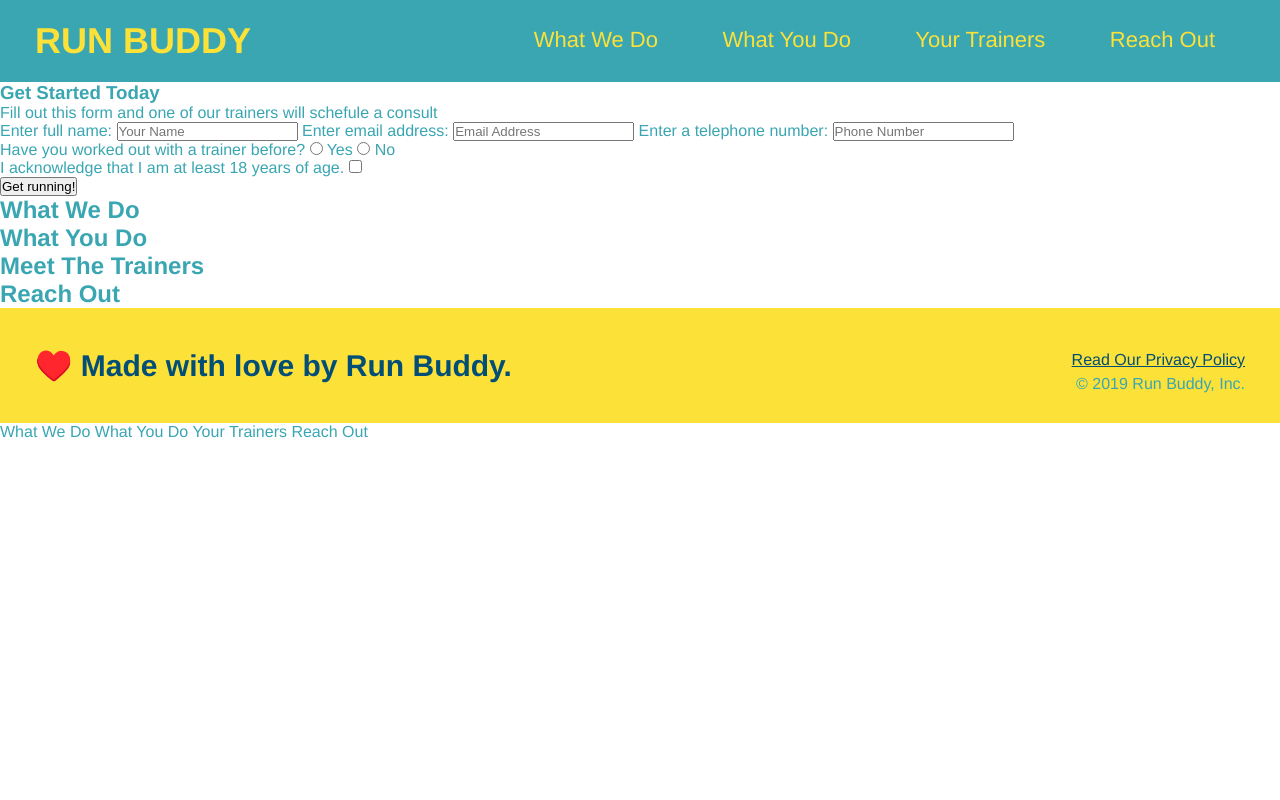
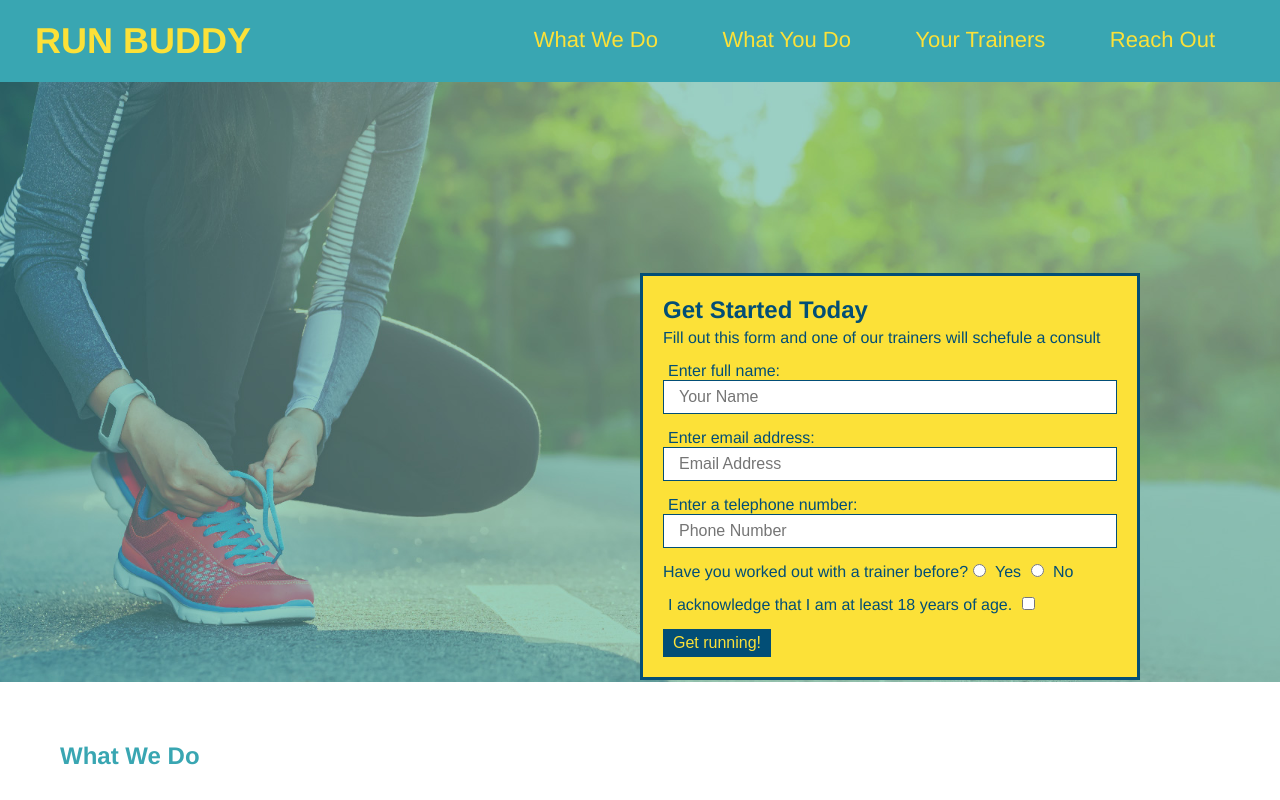
Before and after one commit to taylorkeltgen/run-buddy, a plain HTML site: page index.html in a window 1280 px wide. Shown: the top 800 px of the page. Drawn offline with Linux system fonts and the light colour scheme.

Commit message:
added style to the hero and form

```diff
--- a/assets/css/styles.css
+++ b/assets/css/styles.css
@@ -3,7 +3,6 @@
     padding: 0;
     box-sizing: border-box;
 }
-
 body {
     font-family: Helvetica, Arial, sans-serif;
     color: #39a6b2;
@@ -55,3 +54,52 @@ footer div {
 footer a {
     color: #024e76;
 }
+section {
+    padding: 60px;
+    /* background-image: url("../images/hero-bg.jpeg"); */
+}
+/* Hero style Start */
+.hero {
+    background-image: url("../images/hero-bg.jpeg");
+    height: 600px;
+    background-size: cover;
+    background-position: center;
+}
+.hero-form {
+    color: #024e76;
+    background-color: #fce138;
+    padding: 20px;
+    width: 500px;
+    border-style: solid;
+    border-width: 3px;
+    border-color: #024e76;
+    position: absolute;
+    bottom: 120px;
+    right: 140px;
+}
+.hero-form p {
+    margin: 5px 0 15px 0;
+}
+h3 {
+    font-size: 24px;
+    margin: 0;
+}
+.form-input {
+    border: 1px solid #024e76;
+    display: block;
+    padding: 7px 15px;
+    font-size: 16px;
+    color: #024e76;
+    width: 100%;
+    margin-bottom: 15px;
+}
+.hero-form label {
+    margin: 0 5px;
+}
+.hero-form button {
+    background-color: #024e76;
+    color: #fce138;
+    font-size: 16px;
+    padding: 5px 10px;
+    border: none;
+}
--- a/index.html
+++ b/index.html
@@ -24,18 +24,18 @@
         </header>
 
         <!-- hero/jumbotron -->
-        <section>
-                <div>
+        <section class="hero">
+                <div class="hero-form">
                     <h3>Get Started Today</h3>
                     <p>Fill out this form and one of our trainers will schefule a consult</p>
                     <!-- Add form element -->
                     <form>
                         <label for="name">Enter full name:</label>
-                        <input type="text" placeholder="Your Name" name="name" id="name" />
+                        <input type="text" placeholder="Your Name" name="name" id="name" class="form-input" />
                         <label for="email">Enter email address:</label>
-                        <input type="email" placeholder="Email Address" name="email" id="email" />
+                        <input type="email" placeholder="Email Address" name="email" id="email" class="form-input" />
                         <label for="phone">Enter a telephone number:</label>
-                        <input type="tel" placeholder="Phone Number" name="phone" id="phone" />
+                        <input type="tel" placeholder="Phone Number" name="phone" id="phone" class="form-input" >
                         <p>
                             Have you worked out with a trainer before?
                             <input type="radio" name="trainer-confirm" id="trainer-yes"/>
@@ -78,7 +78,5 @@
                 &copy; 2019 Run Buddy, Inc.
             </div>
         </footer>
-
-        What We Do What You Do Your Trainers Reach Out
     </body>
 </html>
```
Also changed, not shown: assets/images/hero-bg.jpeg (added), 2 other files.
